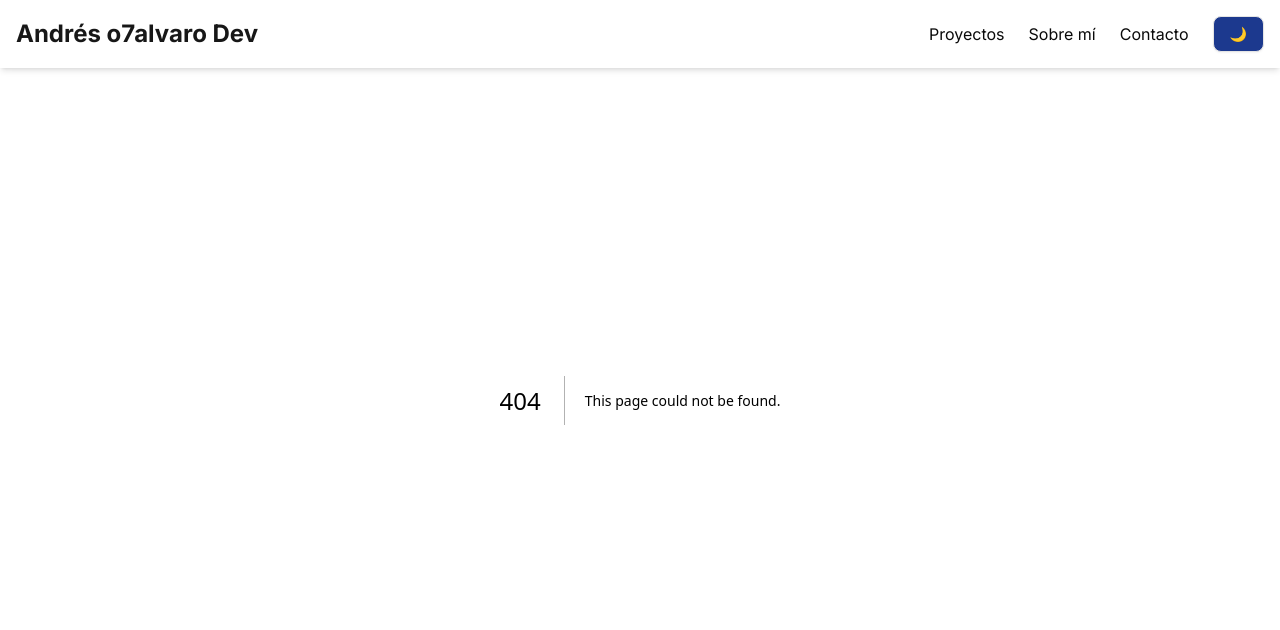
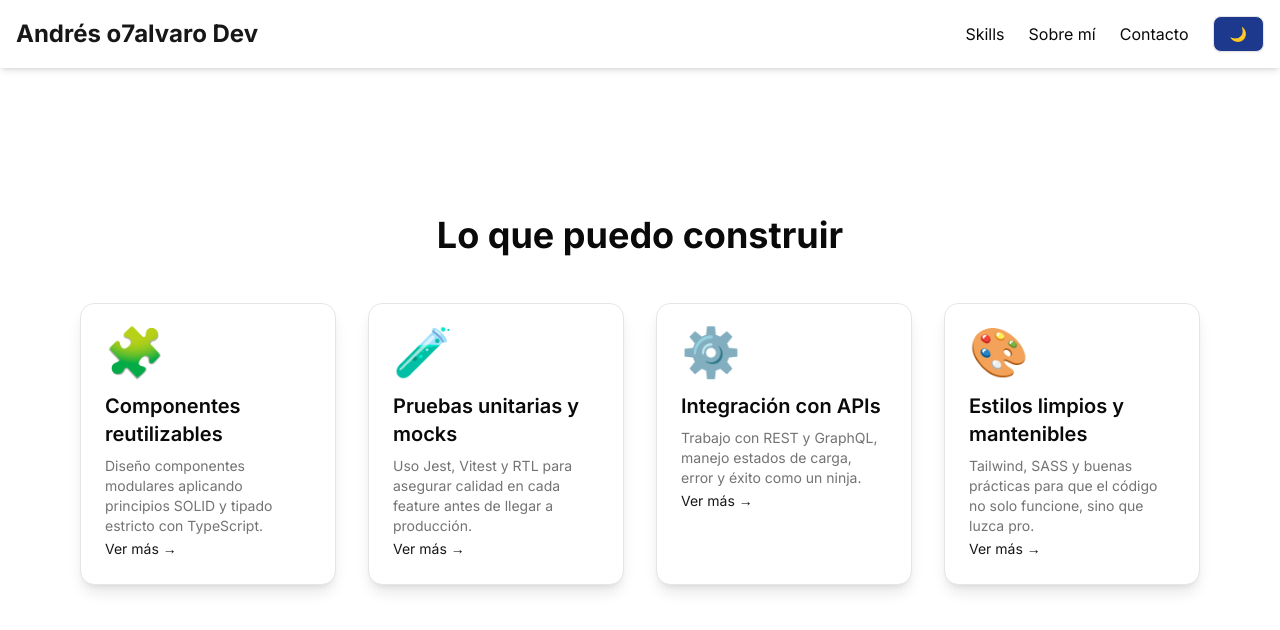
Before and after one commit to aotalvaros/andr3s-o7alvaro-portafolio, a Next.js app: page /skills in a window 1280 px wide. Before the commit this address had no page. Shown: the top 630 px of the page. Built offline with nearby package versions, Linux system fonts and the light colour scheme.

Commit message:
Agregar sección de habilidades con componente Modal y lógica de visualización

```diff
--- a/src/app/layout.tsx
+++ b/src/app/layout.tsx
@@ -17,7 +17,7 @@ export default function RootLayout({ children }: { readonly children: React.Reac
     <body className={inter.className}>
       <ThemeProvider>
         <Navbar />
-        <main>{children}</main>
+        {children}
       </ThemeProvider>
     </body>
   </html>
--- /dev/null
+++ b/src/app/skills/page.tsx
@@ -0,0 +1,9 @@
+import { Skills } from '@/components/sections/skills';
+
+export default function SkillsPage() {
+  return (
+    <main className="flex flex-col min-h-screen items-center justify-center">
+      <Skills />
+    </main>
+  );
+}
--- a/src/components/layout/navbar.components.tsx
+++ b/src/components/layout/navbar.components.tsx
@@ -21,8 +21,8 @@ export function Navbar() {
 
           {/* Links */}
           <div className="flex items-center gap-6">
-            <Link href="#proyectos" className="hover:underline">
-              Proyectos
+            <Link href="/skills" className="hover:underline">
+              Skills
             </Link>
             <Link href="/sobre-mi" className="hover:underline">
               Sobre mí
@@ -32,7 +32,7 @@ export function Navbar() {
             </Link>
 
             {/* Toggle Tema */}
-            <Button onClick={toggleTheme} variant="outline" className="bg-blue-900 hover:bg-amber-500 dark:bg-white ">
+            <Button onClick={toggleTheme} variant="outline" className="bg-blue-900 hover:bg-amber-500 dark:bg-white cursor-pointer">
               {isDarkMode ? '☀️' : '🌙'}
             </Button>
           </div>
--- /dev/null
+++ b/src/components/sections/skills.tsx
@@ -0,0 +1,60 @@
+"use client";
+
+import { skills } from "@/helpers/skillsData";
+import { Skill } from "@/types/skill.type";
+import { motion } from "framer-motion";
+import { useState } from "react";
+import Modal from "../ui/Modal";
+
+export function Skills() {
+
+    const [selected, setSelected] = useState<Skill | null>(null);
+
+    return (
+        <section id="skills" className="py-20 px-4 max-w-6xl mx-auto">
+            <h2 className="text-4xl font-bold text-center mb-12">
+                Lo que puedo construir
+            </h2>
+            <div className="grid grid-cols-1 sm:grid-cols-2 md:grid-cols-2 lg:grid-cols-4 gap-8">
+                {skills.map((skill, index) => (
+                <motion.div
+                    key={index + skill.title}
+                    whileHover={{ scale: 1.05 }}
+                    initial={{ opacity: 0, y: 20 }}
+                    whileInView={{ opacity: 1, y: 0 }}
+                    transition={{ duration: 0.6, delay: index * 0.1 }}
+                    className="p-6 rounded-xl bg-background text-foreground shadow-lg border border-border transition-all"
+                >
+                    <motion.div
+                    initial={{ scale: 0 }}
+                    animate={{ scale: 1 }}
+                    transition={{
+                        type: "spring",
+                        stiffness: 260,
+                        damping: 20,
+                        delay: index * 0.1,
+                    }}
+                    className="text-5xl mb-4"
+                    >
+                    {skill.icon}
+                    </motion.div>
+                    <h3 className="text-xl font-semibold mb-2">{skill.title}</h3>
+                    <p className="text-muted-foreground text-sm">{skill.description}</p>
+
+                    <button
+                        className="mt-auto text-primary hover:underline text-sm cursor-pointer"
+                        onClick={() => setSelected(skill)}
+                    >
+                        Ver más →
+                    </button>
+
+                </motion.div>
+                ))}
+            </div>
+            <Modal open={!!selected} onClose={() => setSelected(null)}>
+                <h3 className="text-xl font-bold mb-2">{selected?.title}</h3>
+                <p>{selected?.description}</p>
+            </Modal>
+        </section>
+    );
+}
--- /dev/null
+++ b/src/components/ui/Modal.tsx
@@ -0,0 +1,51 @@
+'use client';
+
+import { ModalProps } from "@/types/modalProps.type";
+import { motion, AnimatePresence  } from 'framer-motion';
+import { useEffect } from "react";
+
+export default function Modal({ open, onClose, children }: Readonly<ModalProps>) {
+  useEffect(() => {
+    const handleKeyDown = (e: KeyboardEvent) => {
+      if (e.key === 'Escape') onClose();
+    };
+
+    if (open) {
+      window.addEventListener('keydown', handleKeyDown);
+    }
+
+    return () => window.removeEventListener('keydown', handleKeyDown);
+  }, [open, onClose]);
+
+  return (
+    <AnimatePresence>
+      {open && (
+        <motion.div
+          initial={{ opacity: 0 }}
+          animate={{ opacity: 1 }}
+          exit={{ opacity: 1 }}
+          className="fixed inset-0 bg-black/50 z-50 flex items-center justify-center"
+          onClick={onClose}
+        >
+          <motion.div
+            initial={{ scale: 0.9, opacity: 0 }}
+            animate={{ scale: 1, opacity: 1 }}
+            exit={{ scale: 0.9, opacity: 0 }}
+            transition={{ duration: 0.2 }}
+            className="bg-white dark:bg-background text-black dark:text-white p-6 rounded-lg sm:w-[90%] md:w-auto lg:w-[50%] max-w-[820px] shadow-lg relative"
+            onClick={(e) => e.stopPropagation()} // evita cerrar si clickea dentro
+          >
+            <button
+              onClick={onClose}
+              className="absolute top-2 right-2 text-sm text-gray-500 hover:text-gray-700 pr-1 dark:text-white cursor-pointer"
+              aria-label="Cerrar modal"
+            >
+              ✖
+            </button>
+            {children}
+          </motion.div>
+        </motion.div>
+      )}
+    </AnimatePresence>
+  );
+}
--- /dev/null
+++ b/src/helpers/skillsData.ts
@@ -0,0 +1,24 @@
+import { Skill } from "@/types/skill.type";
+
+export const skills: Skill[] = [
+    {
+      icon: '🧩',
+      title: 'Componentes reutilizables',
+      description: 'Diseño componentes modulares aplicando principios SOLID y tipado estricto con TypeScript.',
+    },
+    {
+      icon: '🧪',
+      title: 'Pruebas unitarias y mocks',
+      description: 'Uso Jest, Vitest y RTL para asegurar calidad en cada feature antes de llegar a producción.',
+    },
+    {
+      icon: '⚙️',
+      title: 'Integración con APIs',
+      description: 'Trabajo con REST y GraphQL, manejo estados de carga, error y éxito como un ninja.',
+    },
+    {
+      icon: '🎨',
+      title: 'Estilos limpios y mantenibles',
+      description: 'Tailwind, SASS y buenas prácticas para que el código no solo funcione, sino que luzca pro.',
+    },
+];
--- /dev/null
+++ b/src/types/skill.type.ts
@@ -0,0 +1,5 @@
+export type Skill = {
+    icon: string;
+    title: string;
+    description: string;
+}
```
Also changed, not shown: src/types/modalProps.type.ts (added, +7 -0 lines).
